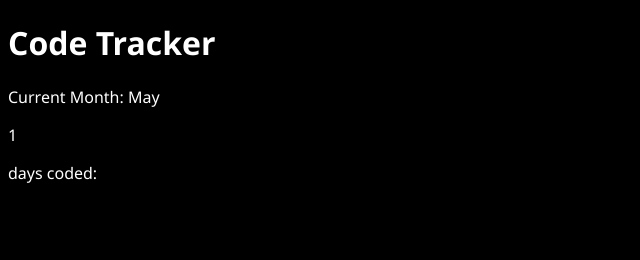
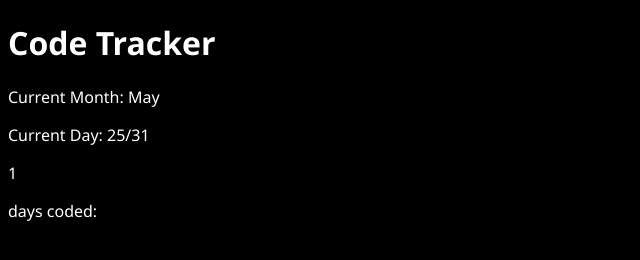
Before and after one commit to ZMAURA/Maclearn, a plain HTML site: page index.html in a window 1280 px wide. Shown: the whole page, without its empty margins (0-640 px from the left). Drawn offline with Linux system fonts and the light colour scheme.

Commit message:
added basic visual for day

```diff
--- a/index.html
+++ b/index.html
@@ -11,6 +11,8 @@
     <div class="container">
         <h1>Code Tracker</h1>
         <p>Current Month: <span id="month"></span></p>
+        <p>Current Day: <span id="day"></span>/<span id="daysInMonth"></span></p>
+
         <div class="calendar">
             <p>1</p>
         </div>
--- a/script.js
+++ b/script.js
@@ -8,4 +8,9 @@ const daysInMonth = new Date(currentYear, currentMonth + 1, 0).getDate();
 let months = ["January", "February", "March", "April", "May","June","July","August","September","October","November", "December"];
 
 const monthText = document.getElementById("month");
+const daysText = document.getElementById("day");
+const daysInMonthText = document.getElementById("daysInMonth");
+
 monthText.innerHTML = months[currentMonth];
+daysText.innerHTML = currentDay;
+daysInMonthText.innerHTML = daysInMonth;
```
